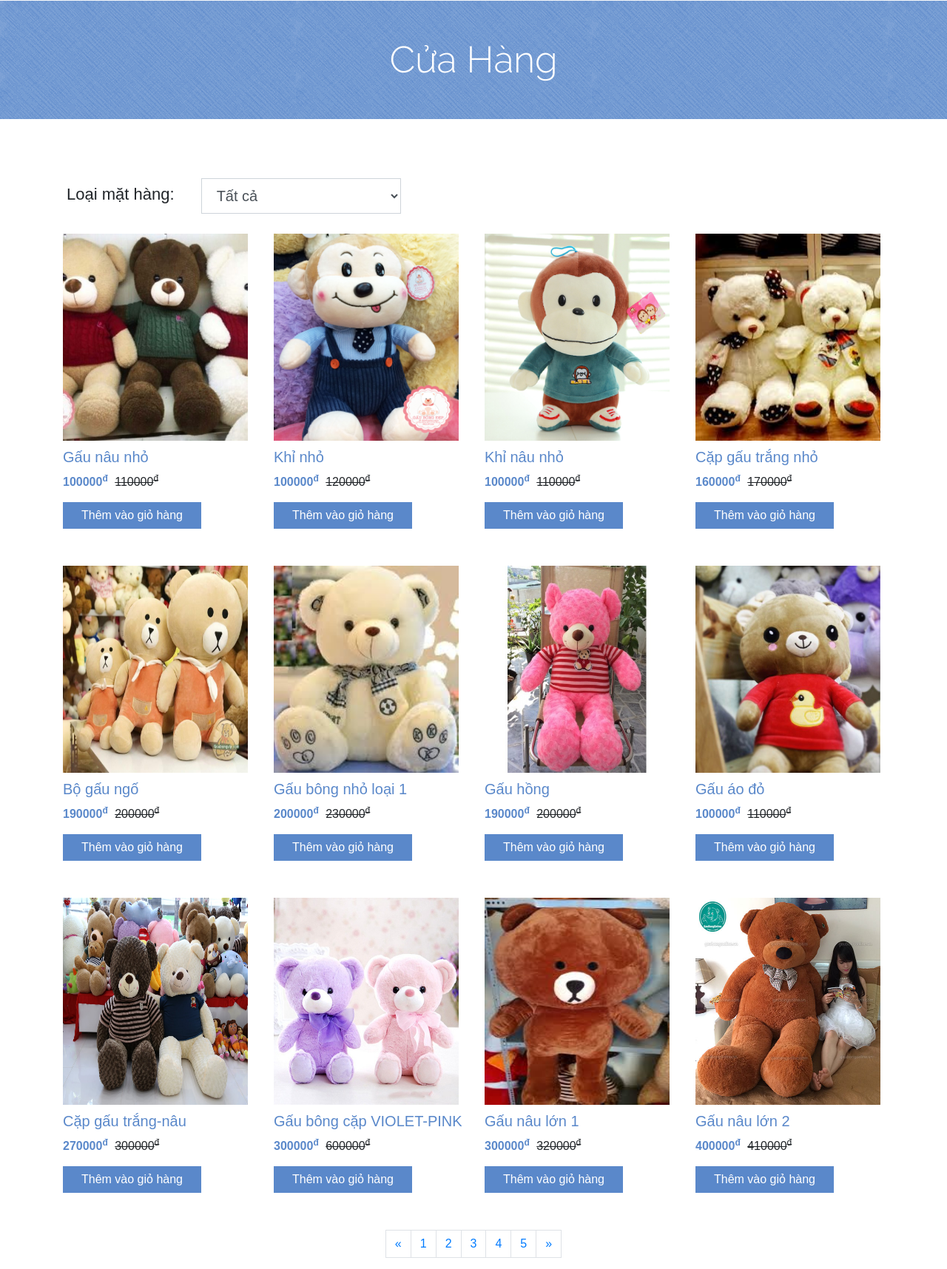
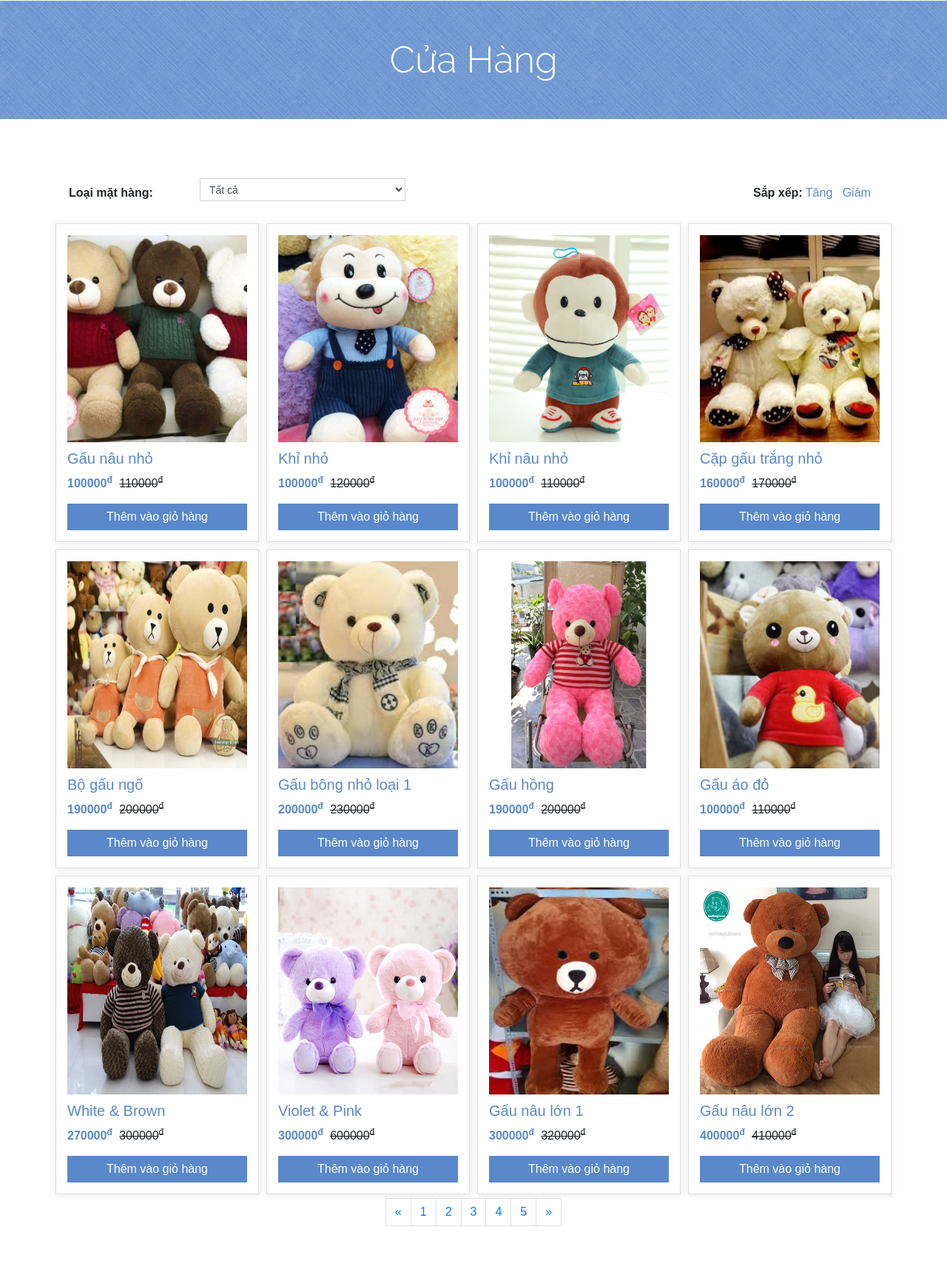
Before and after one commit to haluwen9/Web_HK3_2018, a PHP site: page /shop.html in a window 1280 px wide. Shown: the part 251-1967 px from the top of the page at 74% size. Run offline with PHP 8.4, Linux system fonts and the light colour scheme.

Commit message:
Fix Shop Page, Add Shop Page Sort

```diff
--- a/css/shoppingcart.css
+++ b/css/shoppingcart.css
@@ -82,7 +82,7 @@
 
 .shopping-cart.shopping-item span.cart-amunt {
     display: block;
-    font-size: 11pt;
+    font-size: 8pt;
 }
 
 .shopping-cart.shopping-item .hidden {
@@ -125,3 +125,10 @@
 .shopping-cart.shopping-item:hover:before {
     border-color: #000;
 }
+
+.single-shop-product  {
+  padding: 15px;
+  margin: 5px;
+  border: 1pt #e0e0e0 solid;
+  box-shadow: 1px 1px 7px 1px #e0e0e0a0;
+}
--- a/js/shoppingcart.js
+++ b/js/shoppingcart.js
@@ -76,7 +76,7 @@
 function displayCart() {
     var txt = "";
     for (var i = 0; i < listCart.length; ++i) {
-        txt += '<tr class="cart_item"><td class="product-remove"><a title="Remove this item" class="remove" href="#" onclick="removeItem(' + i + ')">×</a></td>\
+        txt += '<tr class="cart_item"><td class="product-remove"><a title="Remove this item" class="remove" href="javascript:void(0)" onclick="removeItem(' + i + ')">×</a></td>\
         <td class="product-thumbnail"><a href="single-product.html"><img width="145" height="145" alt="poster_1_up" class="shop_thumbnail" src="' + listCart[i].LinkImageSP + '"></a></td>\
         <td class="product-name"><a href="single-product.html" onclick="return false;">' + listCart[i].NameSP + '</a></td>\
         <td class="product-price"><span class="amount">' + listCart[i].SaleSP + '<sup>đ</sup></span></td>\
@@ -99,7 +99,7 @@
 }
 
 function cancelOrder() {
-    localStorage.clear();
+    localStorage.removeItem('cart');
     listCart = [];
     fillCart();
     displayCart();
--- a/shop.html
+++ b/shop.html
@@ -40,9 +40,12 @@
       <script src="https://oss.maxcdn.com/html5shiv/3.7.2/html5shiv.min.js"></script>
       <script src="https://oss.maxcdn.com/respond/1.4.2/respond.min.js"></script>
     <![endif]-->
+
+    <!-- Product Data -->
+    <script src="var.js"></script>
 </head>
 
-<body onload="load(1, data)">
+<body>
 
     <div class="header-area">
       <div class="container">
@@ -206,18 +209,16 @@
                   aria-expanded="false"
                   href="#"
                 >
-                  <span class="nav-hidden"
-                    ><span class="fa fa-2x fa-list-ul"></span><br
-                  /></span>
+                  <span class="nav-hidden"><span class="fa fa-2x fa-list-ul"></span><br/></span>
                   Danh mục
                 </a>
                 <div
                   class="dropdown-menu dropdown-menu-left"
                   aria-labelledby="category-dropdown"
                 >
-                  <a href="shop.html" class="dropdown-item">Thú bông nhỏ</a>
-                  <a href="shop.html" class="dropdown-item">Thú bông lớn</a>
-                  <a href="shop.html" class="dropdown-item">Thú bông pokemon</a>
+                  <a href="shop.html?category=Thú bông nhỏ" class="dropdown-item">Thú bông nhỏ</a>
+                  <a href="shop.html?category=Thú bông lớn" class="dropdown-item">Thú bông lớn</a>
+                  <a href="shop.html?category=Thú bông POKEMON" class="dropdown-item">Thú bông POKEMON</a>
                 </div>
               </li>
               <li class="nav-item">
@@ -277,57 +278,85 @@
 
     <div class="single-product-area">
         <div class="zigzag-bottom"></div>
-            <div class="container">
-                <div id="Filter">
-                    <form>
-                        <div class="form-row">
-                            <div class="form-group col-md-2">
-                                <p style="padding: 5px; font-size: 22px;">Loại mặt hàng:</p>
-                            </div>
 
-                            <div class="form-group col-md-3">
-                                <select id="inputState" class="form-control form-control-lg" onChange="shopFilter(this);">
-                                    <option value="Tất cả">Tất cả</option>
+        <div id="shop-filter" class="row justify-content-center">
+          <div class="row container mb-3">
+              <p class="d-inline-block p-2 m-0 font-weight-bold col-lg-2">Loại mặt hàng:</p>
+              <select id="categoryFilter" class="form-control form-control-sm col-lg-3" onChange="shopFilter(this.value);">
+                  <option value="" selected>Tất cả</option>
                   <option value="Thú bông nhỏ">Thú bông nhỏ</option>
                   <option value="Thú bông lớn">Thú bông lớn</option>
                   <option value="Thú bông POKEMON">Thú bông POKEMON</option>
               </select>
+              <div class="col-lg-5"></div>
+              <div class="col-lg-2 p-2">
+                <p class="d-inline-block m-0 font-weight-bold">Sắp xếp:</p>
+                <a href="javascript:shopSort(0)" >Tăng</a>
+                &nbsp;
+                <a href="javascript:shopSort(1)" >Giảm</a>
               </div>
-<!--
-                            <div class="form-group col-md-1">
-                                <input type="text" class="form-control form-control-lg" placeholder="Gía từ">
+          </div>
+        </div>
+        <div class="product-show container">
+          <div class="row justify-content-center">
+            <script>
+              var filtedData = data;
+              const maxLoad = 12;
+              function loadProduct(page, array) {
+                var container = $('.single-product-area .product-show > .row');
+                var content = "";
+                for (var i = (page-1)*12; i < Math.min(page*12,array.length); i++) {
+                  var it = array[i];
+                  content += `
+                    <div class="col-lg-3 col-md-4 col-sm-6" style="max-width: 300px; padding: 0">
+                      <div class="single-shop-product" ondragstart="itemDrag(event)" draggable="true" data-itemid="${it.Id}">
+                        <div class="product-upper">
+                          <a href="single-product.html?id=${it.Id}" draggable="false">
+                            <img src="${it.LinkImageSP}" alt="" style="display: block; margin: 0 auto; width: 250px; height: 280px;" draggable="false">
+                            <h2>${it.NameSP}</h2>
+                          </a>
+                        </div>
+                        <div class="product-carousel-price">
+                          <ins>${it.SaleSP}<sup>đ</sup></ins> <del>${it.money}<sup>đ</sup></del>
                         </div>
 
-                            <div class="form-group col-md-1">
-                                <input type="text" class="form-control form-control-lg" placeholder="đến">
-                            </div>
-     -->
-                            <!-- <div class="form-group">
-                                <a class="page-link" style="height: 48px; font-size: 1.25rem;" onclick="loadmoi();">Lọc</a>
-                            </div> -->
-                        </div>
-                    </form>
+                        <div class="product-option-shop">
+                          <a href="#" class="add_to_cart_button" data-quantity="1" data-product_sku="" data-product_id="70" rel="nofollow" onclick="addToCart('${it.Id}'); return false;" draggable="false">Thêm vào giỏ hàng</a>
                         </div>
                       </div>
-        <div class="container">
-            <div class="row">
-
+                    </div>`
+                }
+                container.html(content);
+              }
+            </script>
           </div>
         </div>
 
-        <div class="row">
+        <div id="shop-pagination" class="row">
             <div class="col-md-12">
                 <div class="product-pagination text-center">
                     <nav>
-                        <ul class="pagination justify-content-center" id="">
+                        <ul class="pagination justify-content-center">
 
+                          <script>
+                            function generatePage() {
+                              var pageNumber = Math.ceil(filtedData.length/maxLoad);
+                              var content = `<li class="page-item"><a href="javascript:loadProduct(${1}, filtedData)" class="page-link" href="" aria-label="Trước"><span aria-hidden="true">&laquo;</span></a></li>`;
+                              for (var i = 1; i <= pageNumber; i++) {
+                                content += `<li class="page-item"><a href="javascript:loadProduct(${i}, filtedData)" class="page-link">${i}</a></li>`;
+                              }
+                              content += `<li class="page-item"><a href="javascript:loadProduct(${pageNumber}, filtedData)" class="page-link" href="" aria-label="Sau"><span aria-hidden="true">&raquo;</span></a></li>`;
+                              $('#shop-pagination .product-pagination .pagination').html(content);
+                            }
+                          </script>
+<!--
                             <li class="page-item"><a href="javascript:void(0)" class="page-link" href="" aria-label="Trước"><span aria-hidden="true">&laquo;</span></a></li>
-                            <li class="page-item"><a href="javascript:void(0)" class="page-link" onclick="load(1, data)">1</a></li>
-                            <li class="page-item"><a href="javascript:void(0)" class="page-link" onclick="load(2, data)">2</a></li>
-                            <li class="page-item"><a href="javascript:void(0)" class="page-link" onclick="load(3, data)">3</a></li>
-                            <li class="page-item"><a href="javascript:void(0)" class="page-link" onclick="load(4, data)">4</a></li>
-                            <li class="page-item"><a href="javascript:void(0)" class="page-link" onclick="load(5, data)">5</a></li>
-                            <li class="page-item"><a href="javascript:void(0)" class="page-link" href="" aria-label="Sau"><span aria-hidden="true">&raquo;</span></a></li>
+                            <li class="page-item"><a href="javascript:loadProduct(1, filtedData)" class="page-link">1</a></li>
+                            <li class="page-item"><a href="javascript:loadProduct(2, filtedData)" class="page-link">2</a></li>
+                            <li class="page-item"><a href="javascript:loadProduct(3, filtedData)" class="page-link">3</a></li>
+                            <li class="page-item"><a href="javascript:loadProduct(4, filtedData)" class="page-link">4</a></li>
+                            <li class="page-item"><a href="javascript:loadProduct(5, filtedData)" class="page-link">5</a></li>
+                            <li class="page-item"><a href="javascript:void(0)" class="page-link" href="" aria-label="Sau"><span aria-hidden="true">&raquo;</span></a></li> -->
 
                         </ul>
                     </nav>
@@ -336,7 +365,6 @@
         </div>
     </div>
 
-    <script src="var.js"></script>
 
 
     <div class="footer-top-area">
@@ -375,9 +403,9 @@
             <div class="footer-menu">
               <h2 class="footer-wid-title">Danh Mục</h2>
               <ul>
-                <li><a href="shop.html">Thú bông nhỏ</a></li>
-                <li><a href="shop.html">Thú bông lớn</a></li>
-                <li><a href="shop.html">Thú bông POKEMON</a></li>
+                <li><a href="shop.html?category=Thú bông nhỏ" class="dropdown-item">Thú bông nhỏ</a></li>
+                <li><a href="shop.html?category=Thú bông lớn" class="dropdown-item">Thú bông lớn</a></li>
+                <li><a href="shop.html?category=Thú bông POKEMON" class="dropdown-item">Thú bông POKEMON</a></li>
               </ul>
             </div>
           </div>
@@ -484,7 +512,7 @@
             </div>
           </div>
           <div class="modal-footer">
-            <span style="margin: 0 auto;font-size: 13px; color: #8f8686;">Bông Xù Store &copy 2018</span>
+            <span style="margin: 0 auto;font-size: 13px; color: #8f8686;">Bông Xù Store &copy; 2018</span>
           </div>
         </div>
       </div>
@@ -515,12 +543,22 @@
     <script type="text/javascript" src="js/script.slider.js"></script>
 
     <script>
-        function shopFilter(sender)
+      function shopFilter(filterStr)
       {
-          var filterStr = $(sender).val();
-          var filtedData = data.filter(exp => (filterStr=="Tất cả")?true:(exp.Category == filterStr));
-          load(1, filtedData);
+        filtedData = data.filter(exp => (filterStr == "" || filterStr == 'undefined')?true:(exp.Category == filterStr));
+        loadProduct(1, filtedData);
+        generatePage();
       }
+      function shopSort(desc) {
+        filtedData.sort((a,b) => desc ? a.SaleSP < b.SaleSP : a.SaleSP > b.SaleSP);
+        loadProduct(1, filtedData);
+      }
+      $(document).ready(function() {
+        var filterStr = (new URLSearchParams(window.location.search)).get('category') || "";
+        // console.log($('#categoryFilter').text());
+        $('#categoryFilter').val(filterStr);
+        shopFilter(filterStr);
+      });
     </script>
 </body>
 
--- a/style.css
+++ b/style.css
@@ -960,7 +960,8 @@
   border: medium none;
   color: #fff;
   padding: 6px 25px;
-  display: inline-block;
+  display: inline-block;width: 100%;
+  text-align: center;
 }
 
 .add_to_cart_button:hover {
@@ -1340,7 +1341,3 @@
 .product-option-shop {
   margin-top: 15px;
 }
-
-.single-shop-product {
-  margin-bottom: 50px;
-}
```
Also changed, not shown: cart.html (+27 -41 lines), checkout.html (+7 -7 lines), contact.html (+7 -7 lines), index.html (+9 -10 lines), single-product.html (+7 -7 lines), var.js (+11 -74 lines). Lines whose indentation alone changed are shown as unchanged.
